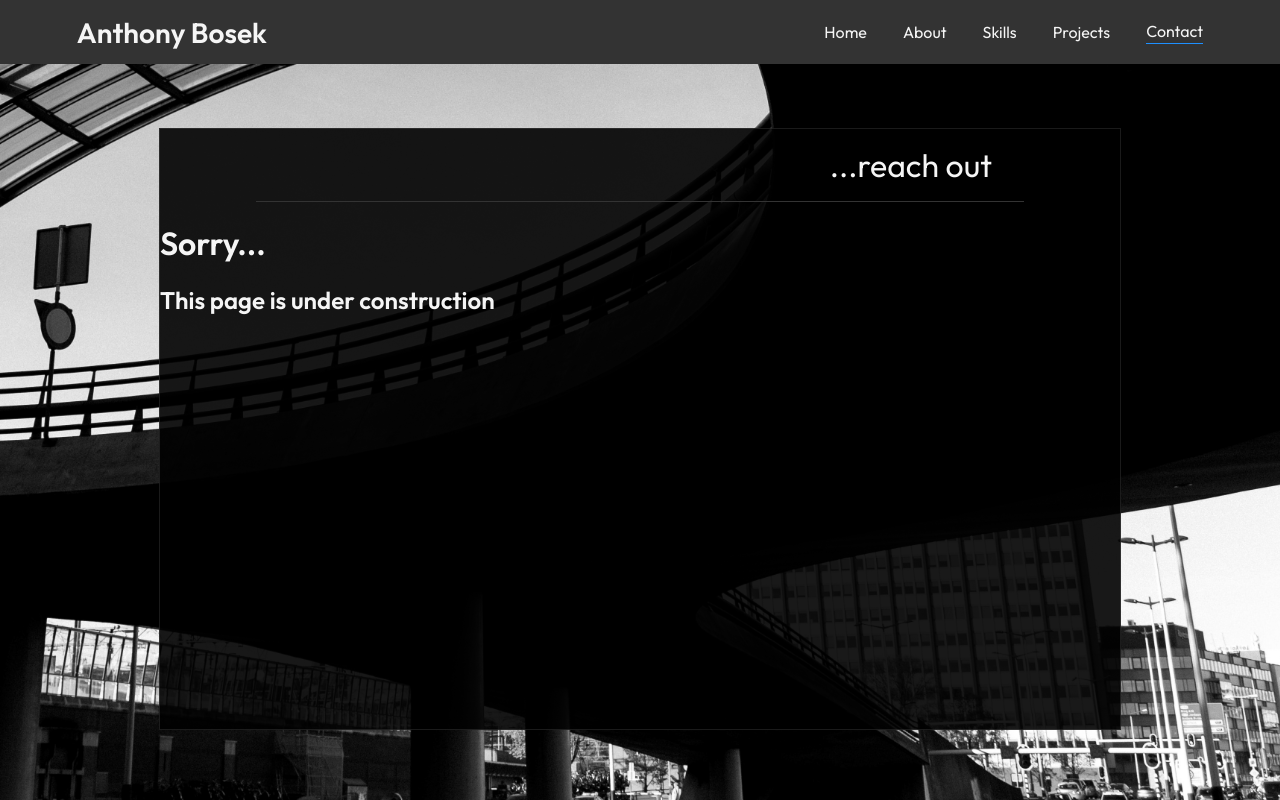
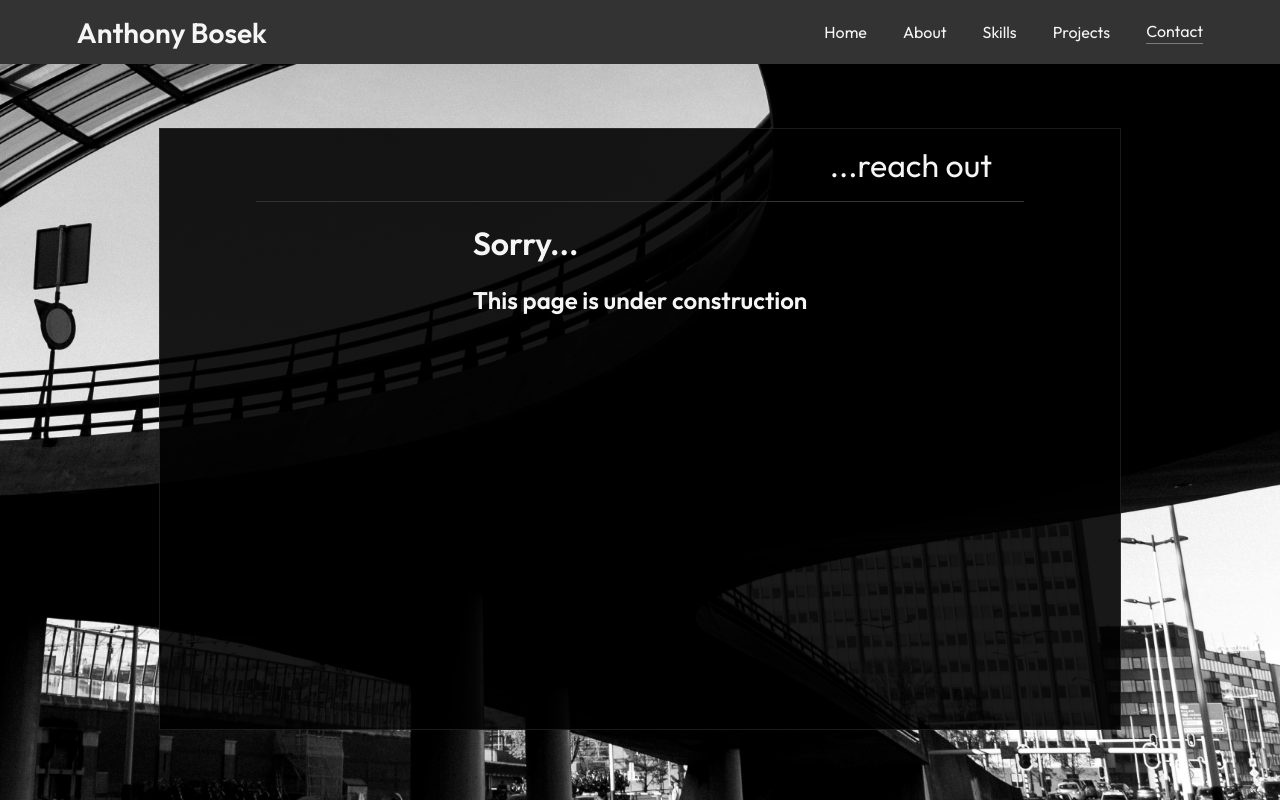
Before and after one commit to anthonyBosek/reactPortfolio, a React (Create React App) app: page /contact in a window 1280 px wide. Built offline with nearby package versions, Linux system fonts and the light colour scheme.

Commit message:
under const

```diff
--- a/src/views/ContactPage.jsx
+++ b/src/views/ContactPage.jsx
@@ -18,7 +18,7 @@ const ContactPage = () => {
             ...reach out
           </RegularTxt>
         </Box>
-        <Box alignContent="center">
+        <Box display="flex" justifyContent="center">
           <UnderConstruction />
         </Box>
         {/* <Box>
```
